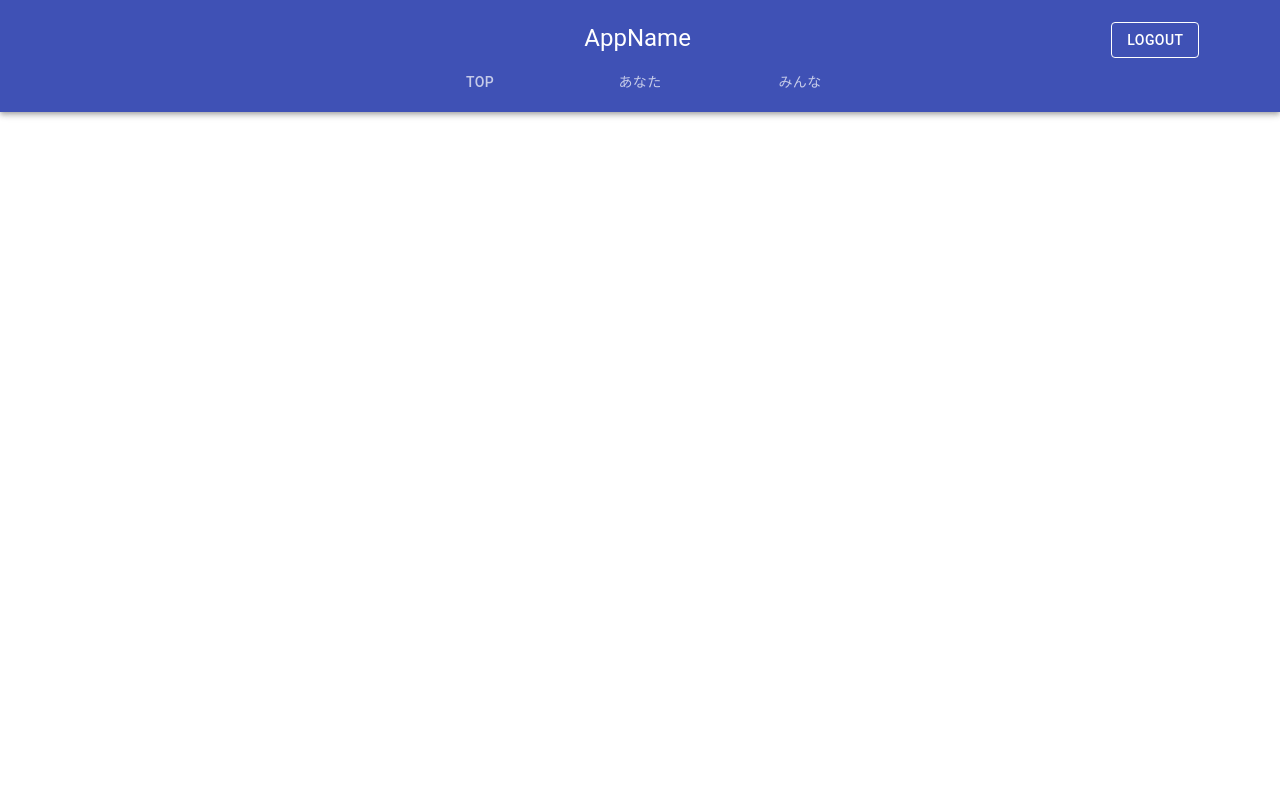
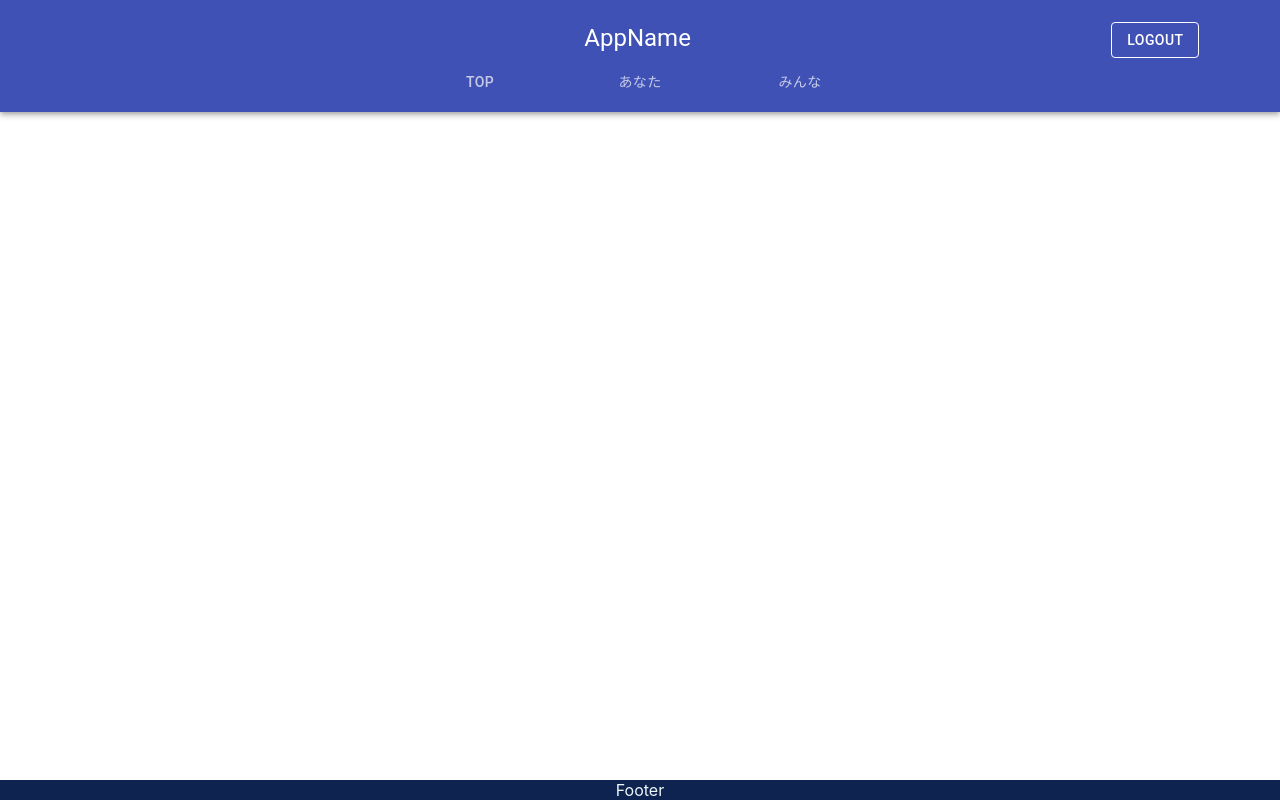
Before and after one commit to punipuni21/HackU_team1, a React (Create React App) app in the folder hacku-team1/: page / in a window 1280 px wide. Built offline with nearby package versions, Linux system fonts and the light colour scheme.

Commit message:
フッターの作成

```diff
--- a/hacku-team1/src/App.tsx
+++ b/hacku-team1/src/App.tsx
@@ -1,13 +1,14 @@
 import React from 'react';
-import logo from './logo.svg';
 import './App.css';
 
 import NavBar from './components/organisms/navbar';
+import Footer from './components/organisms/footer';
 
 function App() {
   return (
     <div className="App">
       <NavBar />
+      <Footer />
     </div>
   );
 }
--- /dev/null
+++ b/hacku-team1/src/components/organisms/footer.tsx
@@ -0,0 +1,19 @@
+import React from "react";
+import { makeStyles } from "@material-ui/core";
+
+const useStyles = makeStyles({
+  footer: {
+    color: "#ebf6f7",
+    backgroundColor: "#0f2350",
+    width: "100%",
+    position: "absolute",
+    bottom: 0,
+  },
+});
+
+const Footer: React.FC = () => {
+  const classes = useStyles();
+  return <div className={classes.footer}>Footer</div>;
+};
+
+export default Footer;
```
